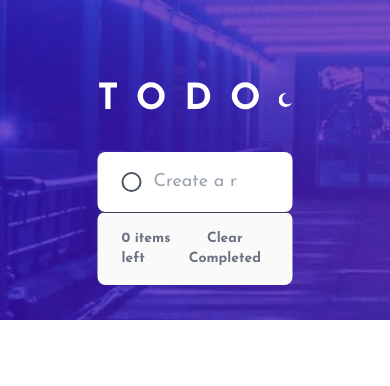
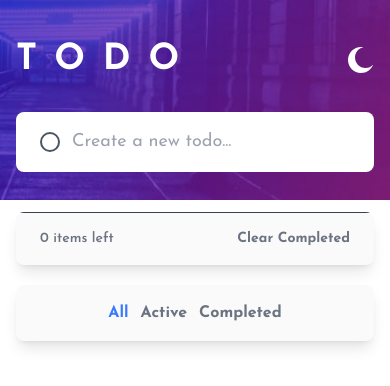
Before and after one commit to irishmicoletcando/todo-list, a React (Vite) app: page / in a window 390 px wide. Shown: the top 386 px of the page. Built offline with nearby package versions, Linux system fonts and the light colour scheme.

Commit message:
feat: add mobile design on task filter

```diff
--- a/src/components/ToDoDetails.jsx
+++ b/src/components/ToDoDetails.jsx
@@ -9,8 +9,8 @@ export const ToDoDetails = () => {
   }
 
   return (
-    <div className="flex flex-row justify-between px-6 py-4 text-sm  font-bold text-gray-500">
-      <p>{filteredTodos.length} items left</p>
+    <div className="flex flex-row justify-between px-6 py-4 text-sm font-bold text-gray-500">
+      <p className="font-semibold">{filteredTodos.length} items left</p>
       <div className="hidden sm:flex flex-row space-x-3 hover:cursor-pointer">
         <button
           className={`${filter === 'all' ? 'text-bright-blue' : 'text-gray-500 hover:text-white'}`}
@@ -31,7 +31,7 @@ export const ToDoDetails = () => {
           Completed
         </button>
       </div>
-      <button className="hover:text-white" onClick={clearCompleted}>Clear Completed</button>
+      <button className="hover:text-white font-semi-bold" onClick={clearCompleted}>Clear Completed</button>
     </div>
   )
 }
--- a/src/pages/ToDo.jsx
+++ b/src/pages/ToDo.jsx
@@ -1,22 +1,49 @@
+import { useContext } from "react";
 import { CreateToDo } from "../components/CreateToDo"
 import { ToDoDetails } from "../components/ToDoDetails"
 import { TodoElement } from "../components/TodoElement"
 import { ToDoListHeader } from "../components/ToDoListHeader"
+import { ToDoList } from "../context/ToDoListContext";
 
 export const ToDo = () => {
+  const { filter, setFilter } = useContext(ToDoList)
+
   return (
-    <div className="font-josefin-sans light:bg-gray-300 dark:bg-very-dark-blue h-screen">
-      <div className="bg-desktop-dark bg-cover bg-no-repeat h-[320px] w-full flex items-center justify-center">
-
-      </div>
-      <div className="absolute top-0 left-1/2 transform -translate-x-1/2 flex flex-col sm:w-full max-w-2xl mt-20">
+    <div className="font-josefin-sans light:bg-gray-300 dark:bg-very-dark-blue min-h-screen">
+      <div className="bg-mobile-dark md:bg-desktop-dark bg-cover bg-no-repeat h-[200px] md:h-[320px] w-full" />
+      <div className="absolute top-0 left-0 right-0 px-4 md:px-0 flex flex-col items-center w-full">
+        <div className="w-full max-w-md md:max-w-2xl mt-10 md:mt-20">
           <ToDoListHeader />
-          <CreateToDo />
-          <div className="w-full max-w-2xl mx-auto bg-very-light-gray dark:bg-very-dark-desaturated-blue rounded-lg">
-            <TodoElement />
-            <ToDoDetails />
+          <div className="space-y-10">
+            <CreateToDo />
+            <div className="w-full bg-very-light-gray dark:bg-very-dark-desaturated-blue rounded-lg shadow-lg overflow-hidden">
+              <TodoElement />
+              <ToDoDetails />
+            </div>
           </div>
         </div>
+        <div className="sm:hidden flex flex-row justify-center space-x-3 mt-5 p-4 w-full max-w-md bg-very-light-gray dark:bg-very-dark-desaturated-blue rounded-lg shadow-lg overflow-hidden hover:cursor-pointer font-bold text-gray-500">
+          <button
+            className={`${filter === 'all' ? 'text-bright-blue' : 'text-gray-500 hover:text-white'}`}
+            onClick={() => setFilter('all')}
+          >
+            All
+          </button>
+          <button
+            onClick={() => setFilter('active')}
+            className={`${filter === 'active' ? 'text-bright-blue' : 'text-gray-500 hover:text-white'}`}
+          >
+            Active
+          </button>
+          <button
+            onClick={() => setFilter('completed')}
+            className={`${filter === 'completed' ? 'text-bright-blue' : 'text-gray-500 hover:text-white'}`}
+          >
+            Completed
+          </button>
+        </div>
+        <div className="h-16 md:h-0" />
+      </div>
     </div>
   )
 }
```
